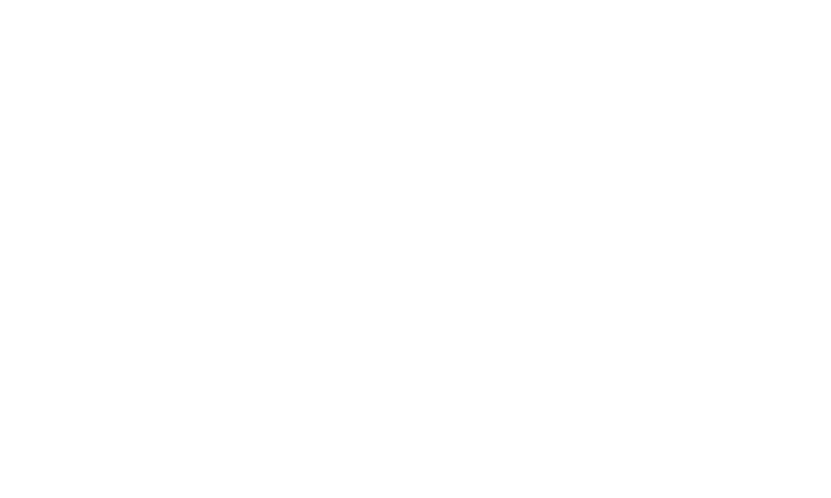
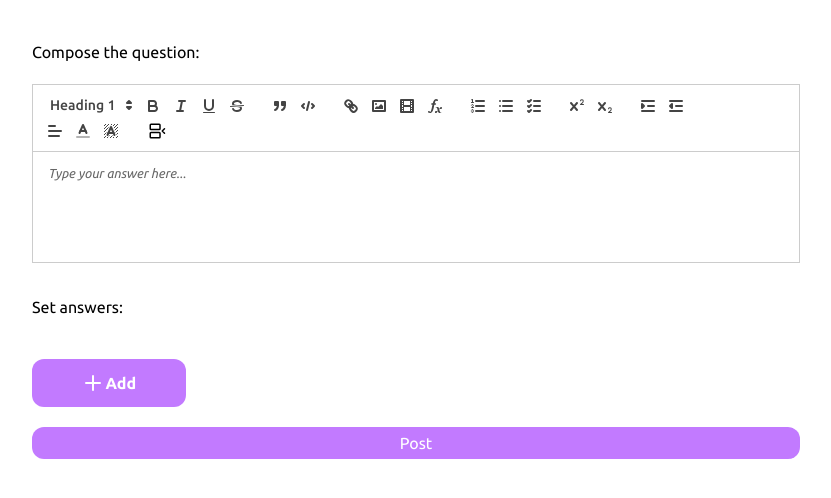
Before and after one commit to yarrowtech/EECTryouts, a React (Vite) app in the folder website/: page /panel/cloze-drag-drop in a window 1280 px wide. Before the commit this address had no page. Shown: the top 498 px of the page, without its empty margins (224-1055 px from the left). Built offline with nearby package versions, Linux system fonts and the light colour scheme.

Commit message:
started work on text editor of cloze drag drop admin panel

```diff
--- a/website/index.html
+++ b/website/index.html
@@ -4,12 +4,10 @@
     <meta charset="UTF-8" />
     <link rel="icon" type="image/svg+xml" href="/vite.svg" />
     <meta name="viewport" content="width=device-width, initial-scale=1.0" />
-    <link href="https://cdn.jsdelivr.net/npm/quill@2.0.3/dist/quill.snow.css" rel="stylesheet" />
     <title>EEC Tryout</title>
   </head>
   <body>
     <div id="root"></div>
     <script type="module" src="/src/main.jsx"></script>
-    <script src="https://cdn.jsdelivr.net/npm/quill@2.0.3/dist/quill.js"></script>
   </body>
 </html>
--- a/website/package.json
+++ b/website/package.json
@@ -12,8 +12,10 @@
   "dependencies": {
     "@tailwindcss/vite": "^4.1.11",
     "lucide-react": "^0.525.0",
+    "quill": "^2.0.3",
     "react": "^19.1.0",
     "react-dom": "^19.1.0",
+    "react-quilljs": "^2.0.5",
     "react-router-dom": "^7.6.3",
     "tailwindcss": "^4.1.11"
   },
--- a/website/src/App.jsx
+++ b/website/src/App.jsx
@@ -1,5 +1,6 @@
 import { Route, Routes } from "react-router-dom"
 import ClozeDragDrop from "./games/cloze_drag_drop"
+import ClozeDragDropPanel from "./panel/cloze_drag_drop"
 import MCQ from "./games/mcq"
 import ClozeText from "./games/cloze_text"
 import ClozeDropDown from "./games/cloze_drop_down"
@@ -11,13 +12,15 @@
 import RichText from "./games/rich_text"
 import TextEditor from "./games/plain_txt"
 import MCQPanel from "./panel/mcq"
+import "quill/dist/quill.snow.css";
+
 
 
 function App() {
   return (
     <Routes>
       <Route path="/" element={<h1>Welcome to the EEC Tryout</h1>} />
-      <Route path="/drag-drop" element={<ClozeDragDrop />} />
+      <Route path="/cloze-drag-drop" element={<ClozeDragDrop />} />
       <Route path="/cloze-text" element={<ClozeText />} />
       <Route path="/cloze-drop-down" element={<ClozeDropDown />} />
       <Route path="/match-list" element={<MatchList />} />
@@ -30,6 +33,8 @@
       <Route path="/text-editor" element={<TextEditor />} />
 
       <Route path="/panel">
+        <Route path="cloze-drag-drop" element={<ClozeDragDropPanel />} />
+        <Route path="cloze-drop-down" element={<ClozeDropDown />} />
         <Route path="mcq" element={<MCQPanel />} />
       </Route>
     </Routes>
--- a/website/src/games/rich_text.jsx
+++ b/website/src/games/rich_text.jsx
@@ -1,4 +1,5 @@
 import { useEffect, useState } from "react";
+import Quill from "quill";
 
 export default function RichText() {
   const [questionSet, setQuestionSet] = useState([
--- /dev/null
+++ b/website/src/panel/cloze_drag_drop.jsx
@@ -0,0 +1,66 @@
+import { Trash2, Plus, Ban } from "lucide-react";
+import { useEffect, useRef, useState } from "react";
+import QuillEditor from "../utils/quill";
+
+
+
+export default function ClozeDragDropPanel() {
+
+    const [optionList, setOptionList] = useState([])
+    const [showOptionInput, setShowOptionInput] = useState(false)
+    const optionInputRef = useRef(null)
+    const [blank, setBlank] = useState([])
+
+    function handlePost() {
+        console.log(blank)
+    }
+
+    useEffect(() => {
+        document.querySelector(".ql-editor").addEventListener("keydown", (e) => {
+            const value = document.querySelector(".ql-editor").innerHTML;
+            let temp = []
+            Array.from(value.matchAll(/\${{blank}}/g)).forEach((match, i) => {
+                temp.push(`Answer: ${i + 1}`)
+            })
+            setBlank(temp);
+        })
+    }, [])
+
+    return (
+        <section className="w-[60vw] my-10 mx-auto grid gap-5">
+            <p>Compose the question:</p>
+            <QuillEditor />
+            <p className="mt-20">Set answers:</p>
+            <div className="flex flex-col gap-2">
+                {blank.map((option, index) => (
+                    <div key={index} className="grid grid-cols-[1fr_50px] gap-2">
+                        <input onChange={(e) => {
+                            let temp = [...blank]
+                            temp[index] = e.target.value;
+                            setBlank([...temp]);
+                        }} contentEditable className="p-3 bg-purple-400 rounded-lg" value={option}></input>
+                        <div className="self-center flex justify-center items-center cursor-pointer h-full w-full" onClick={() => {
+                            const newOptions = optionList.filter((_, i) => i !== index);
+                            setOptionList(newOptions);
+                        }}><Trash2 /></div>
+                    </div>
+                ))}
+            </div>
+            <div className="flex flex-col gap-3">
+                <button className="flex items-center justify-center min-w-1/10 max-w-2/10 bg-purple-400 p-3 rounded-xl cursor-pointer text-white font-bold" onClick={() => setShowOptionInput(!showOptionInput)}>{showOptionInput ? <><Ban /> Cancel</> : <><Plus />Add</>}
+                </button>
+                {showOptionInput && <div className="grid grid-cols-[1fr_50px] gap-3">
+                    <input type="text" className="outline-none border-2 border-solid border-purple-500 p-2 rounded-lg" placeholder="Enter option...." ref={optionInputRef} />
+                    <button className="bg-purple-400 px-3 py-1 rounded-xl cursor-pointer text-white" onClick={() => {
+                        const newOption = optionInputRef.current.value.trim();
+                        if (newOption) {
+                            setOptionList([...optionList, newOption]);
+                            optionInputRef.current.value = '';
+                        }
+                    }}>Add</button>
+                </div>}
+            </div>
+            <button onClick={handlePost} className="bg-purple-400 px-3 py-1 rounded-xl cursor-pointer text-white">Post</button>
+        </section>
+    )
+}
--- /dev/null
+++ b/website/src/utils/quill.jsx
@@ -0,0 +1,118 @@
+import { useEffect, useState } from "react";
+import { BetweenHorizonalEnd } from "lucide-react";
+import Quill from "quill";
+
+
+export default function QuillEditor() {
+  const [wordCount, setWordCount] = useState(0);
+  const [charCount, setCharCount] = useState(0);
+
+  useEffect(() => {
+    const quill = new Quill("#editor", {
+      theme: "snow",
+      placeholder: "Type your answer here...",
+      modules: {
+        toolbar: {
+          container: "#toolbar",
+          handlers: {
+            insert: function () {
+              const range = quill.getSelection();
+              if (range) {
+                quill.insertText(range.index, "${{blank}}")
+              }
+            },
+          },
+        },
+      },
+    });
+
+
+    quill.on("text-change", () => {
+      setWordCount(quill.getText().trim().split(/\s+/).length);
+      setCharCount(quill.getText().length - 1);
+    });
+  }, []);
+
+  return (
+    <div>
+      <div id="toolbar">
+        <span className="ql-formats">
+          <button className="ql-bold"></button>
+          <button className="ql-italic"></button>
+          <button className="ql-underline"></button>
+          <button className="ql-strike"></button>
+        </span>
+        <span className="ql-formats">
+          <button className="ql-blockquote"></button>
+          <button className="ql-code-block"></button>
+        </span>
+        <span className="ql-formats">
+          <button className="ql-link"></button>
+          <button className="ql-image"></button>
+          <button className="ql-video"></button>
+          <button className="ql-formula"></button>
+        </span>
+        <span className="ql-formats">
+          <button
+            className="ql-list"
+            value="ordered"
+            aria-label="list: ordered"
+          ></button>
+          <button
+            className="ql-list"
+            value="bullet"
+            aria-label="list: bullet"
+          ></button>
+          <button
+            className="ql-list"
+            value="check"
+            aria-label="list: check"
+          ></button>
+        </span>
+        <span className="ql-formats">
+          <button
+            className="ql-script"
+            value="super"
+            aria-label="script: super"
+          ></button>
+          <button
+            className="ql-script"
+            value="sub"
+            aria-label="script: sub"
+          ></button>
+        </span>
+        <span className="ql-formats">
+          <button
+            className="ql-indent"
+            value="+1"
+            aria-label="indent: +1"
+          ></button>
+          <button
+            className="ql-indent"
+            value="-1"
+            aria-label="indent: -1"
+          ></button>
+        </span>
+        <select className="ql-header">
+          <option value="1"></option>
+          <option value="2"></option>
+          <option value="3"></option>
+          <option value="4"></option>
+          <option value="5"></option>
+          <option value="6"></option>
+        </select>
+        <span className="ql-formats">
+          <select className="ql-align"></select>
+          <select className="ql-color"></select>
+          <select className="ql-background"></select>
+        </span>
+        <span className="ql-formats">
+          <button className="ql-insert">
+            <BetweenHorizonalEnd />
+          </button>
+        </span>
+      </div>
+      <div id="editor"></div>
+    </div>
+  );
+}
```
Also changed, not shown: 1 other file (tests, documents, lock files or other folders).
